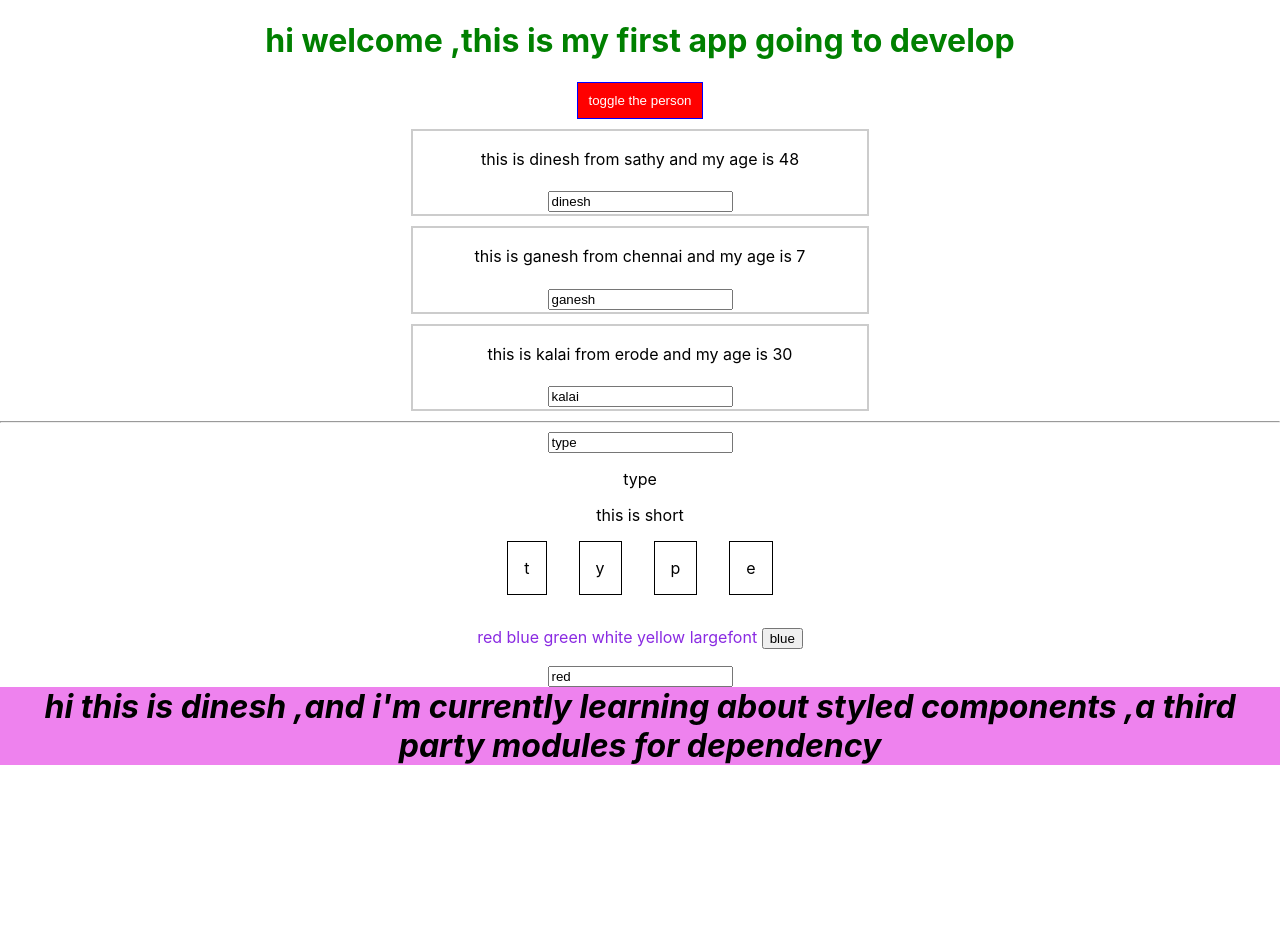
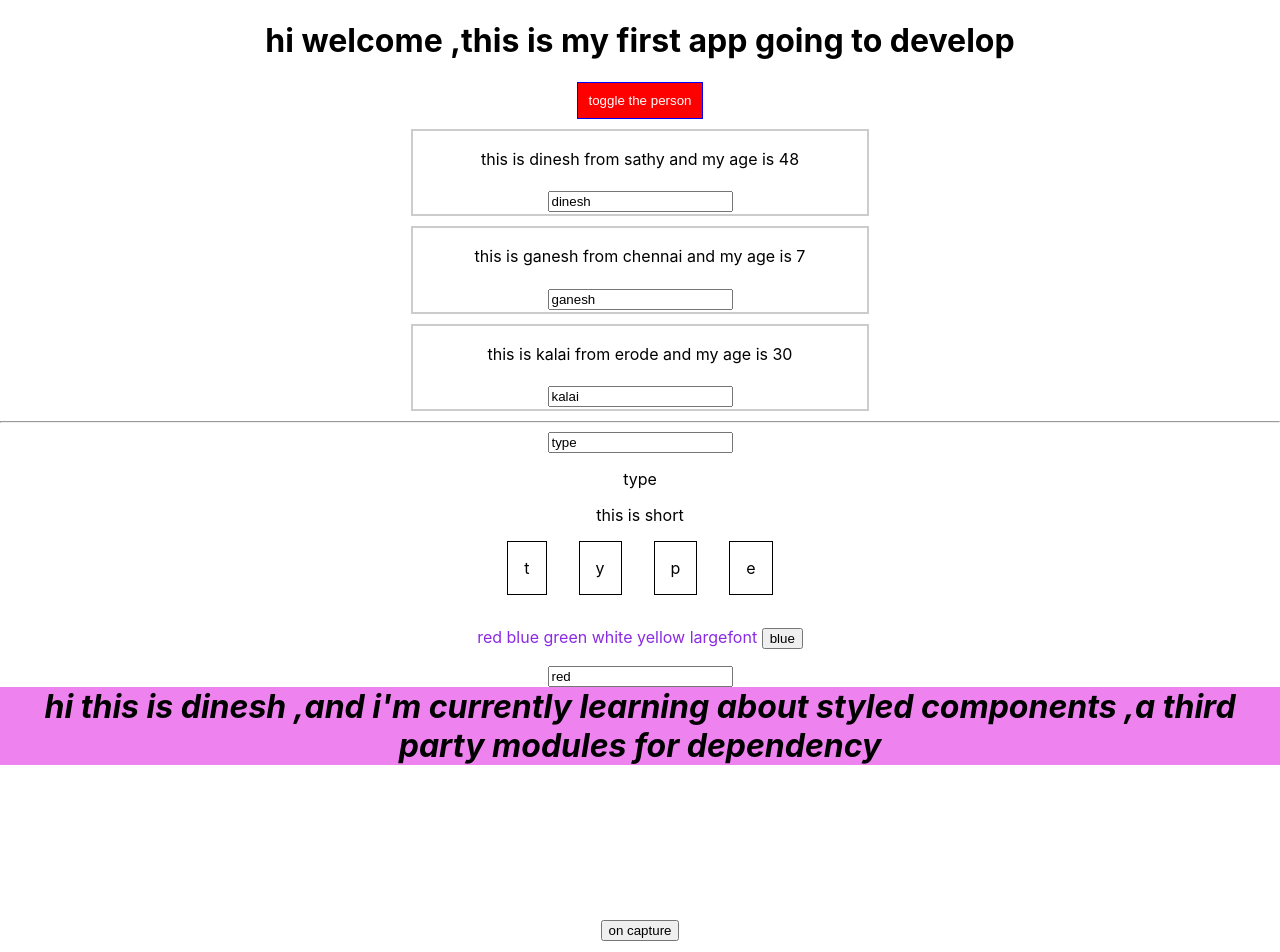
Before and after one commit to dinesh17e307/myfirstreact, a React (Create React App) app: page / in a window 1280 px wide. Shown: the top 952 px of the page. Before the commit the page ends 800 px from the top, so only its background shows below. Built offline with nearby package versions, Linux system fonts and the light colour scheme; no server answers.

Commit message:
before eject

```diff
--- a/src/App.css
+++ b/src/App.css
@@ -26,3 +26,14 @@
 .display{
   display:grid;
 }
+.Button{
+  background-color: green;
+  padding: 10px;
+  border: 1px solid blue;
+  color: white;
+  text-align: center;
+}
+.Button:hover {
+    background-color:maroon;
+    color: yellow;
+  }
--- a/src/App.js
+++ b/src/App.js
@@ -1,5 +1,6 @@
 import "./App.css";
 import React from "react";
+import classes from "./App.css";
 import styled from "styled-components";
 import Person from "./Components/Person";
 import Dynamicchange from "./Components/Dynamicchange";
@@ -128,17 +129,17 @@ class App extends React.Component {
       //   color: "yellow",
       // };
     }
-    const classes = [];
+    const assignclasses = [];
     if (this.state.person.length >= 2) {
-      classes.push("green");
+      assignclasses.push(classes.green);
     }
     if (this.state.person.length <= 1) {
-      classes.push("red");
+      assignclasses.push("red");
     }
-    console.log(classes);
+    console.log(assignclasses);
     return (
       <div className="App">
-        <h1 className={classes.join(" ")}>
+        <h1 className={assignclasses.join(" ")}>
           hi welcome ,this is my first app going to develop
         </h1>
         <Stylebutton alt={this.state.isshown} onClick={this.toggleHandler}>
@@ -157,7 +158,7 @@ class App extends React.Component {
         {/* <Dynamicchange changed={this.onchangeHandler} val={this.state} /> */}
         <ColorChange />
         <StyledComponents />
-        {/* <Webcamera /> */}
+        <Webcamera />
       </div>
       //React.createElement('div',{className:App},React.createElement('h1',null,'this is how our normal html gets compiled'));
     );
```
